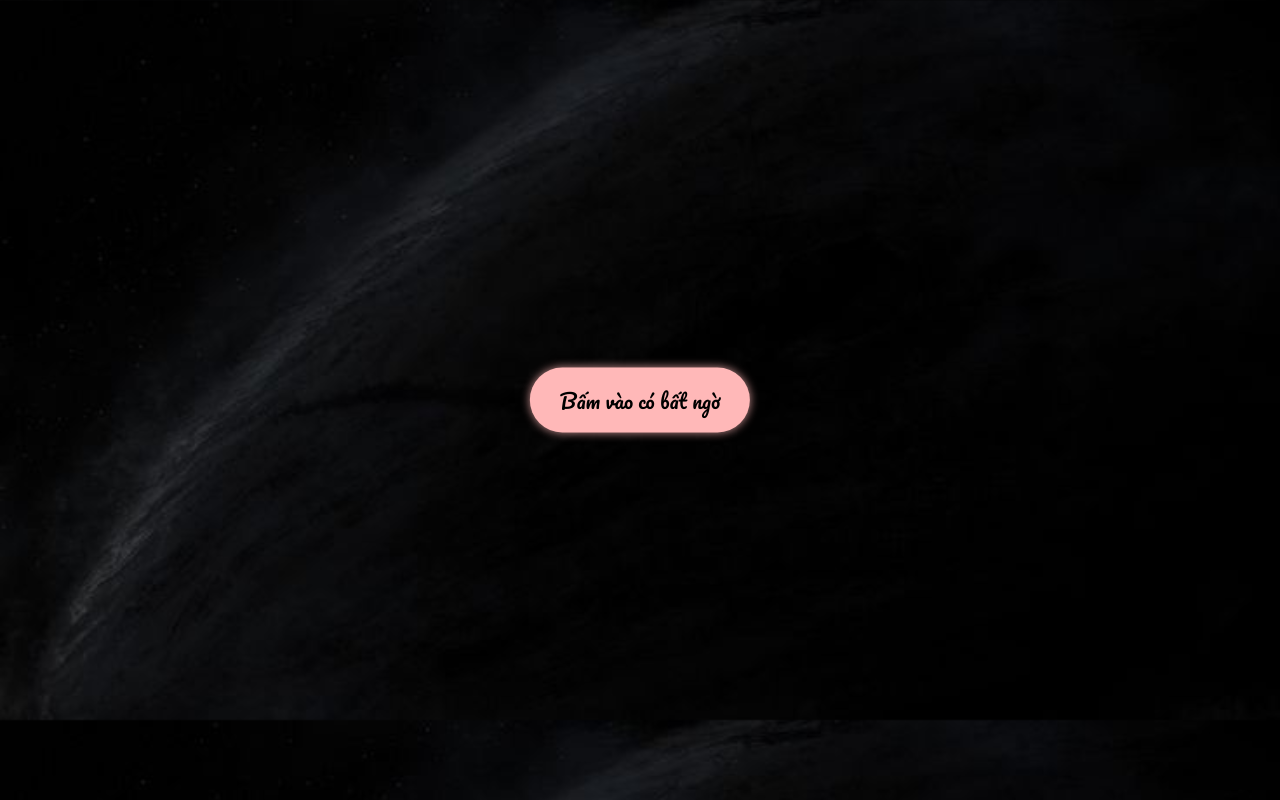
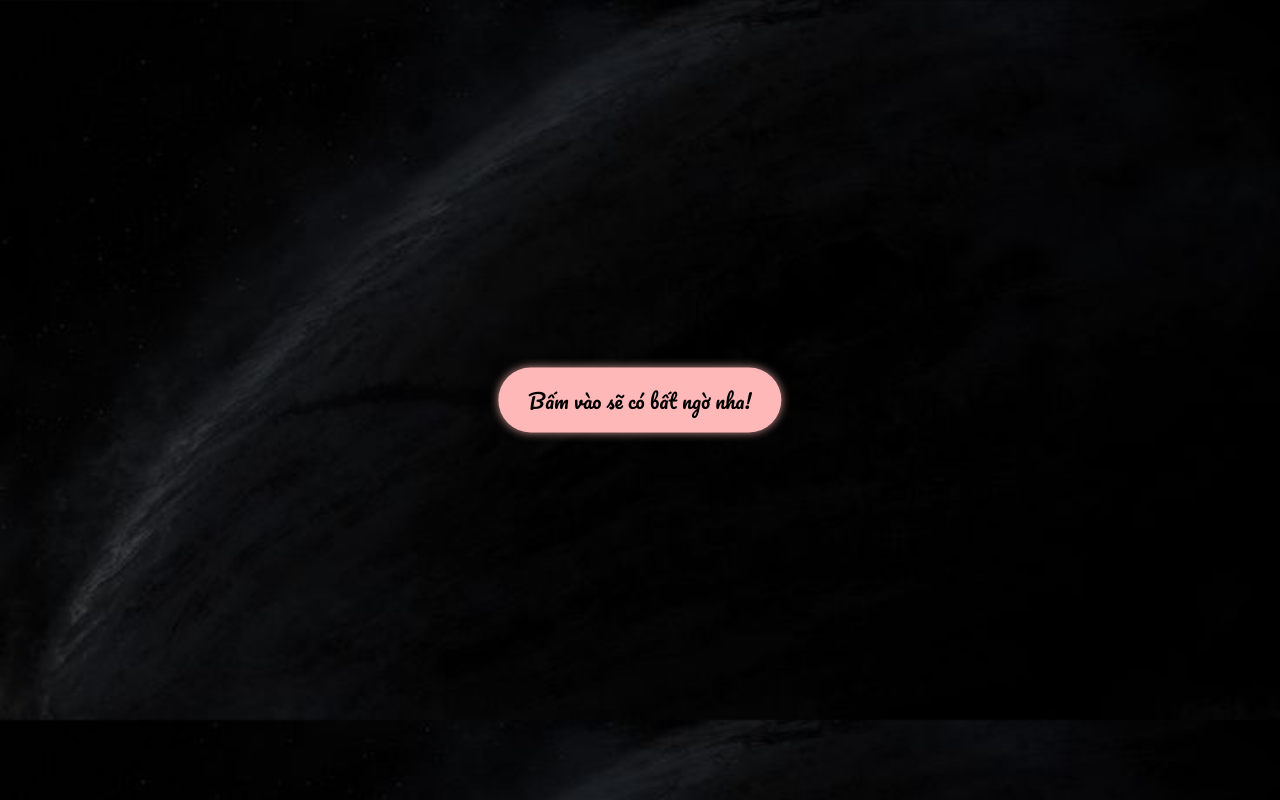
Before and after one commit to FlareIsMe/FlareIsMe.github.io, a plain HTML site: page index.html in a window 1280 px wide. Drawn offline with Linux system fonts and the light colour scheme; a web font is replaced by a local one.

Commit message:
Update index.html

```diff
--- a/index.html
+++ b/index.html
@@ -14,7 +14,7 @@
     <audio loop id="music">
         <source src="piano.mp3" type="audio/mp3">
     </audio>
-    <button id="start">Bấm vào có bất ngờ</button>
+    <button id="start">Bấm vào sẽ có bất ngờ nha!</button>
     <div class="bgcontainer"></div>
 
     <div id="wordcontainer"></div>
```
